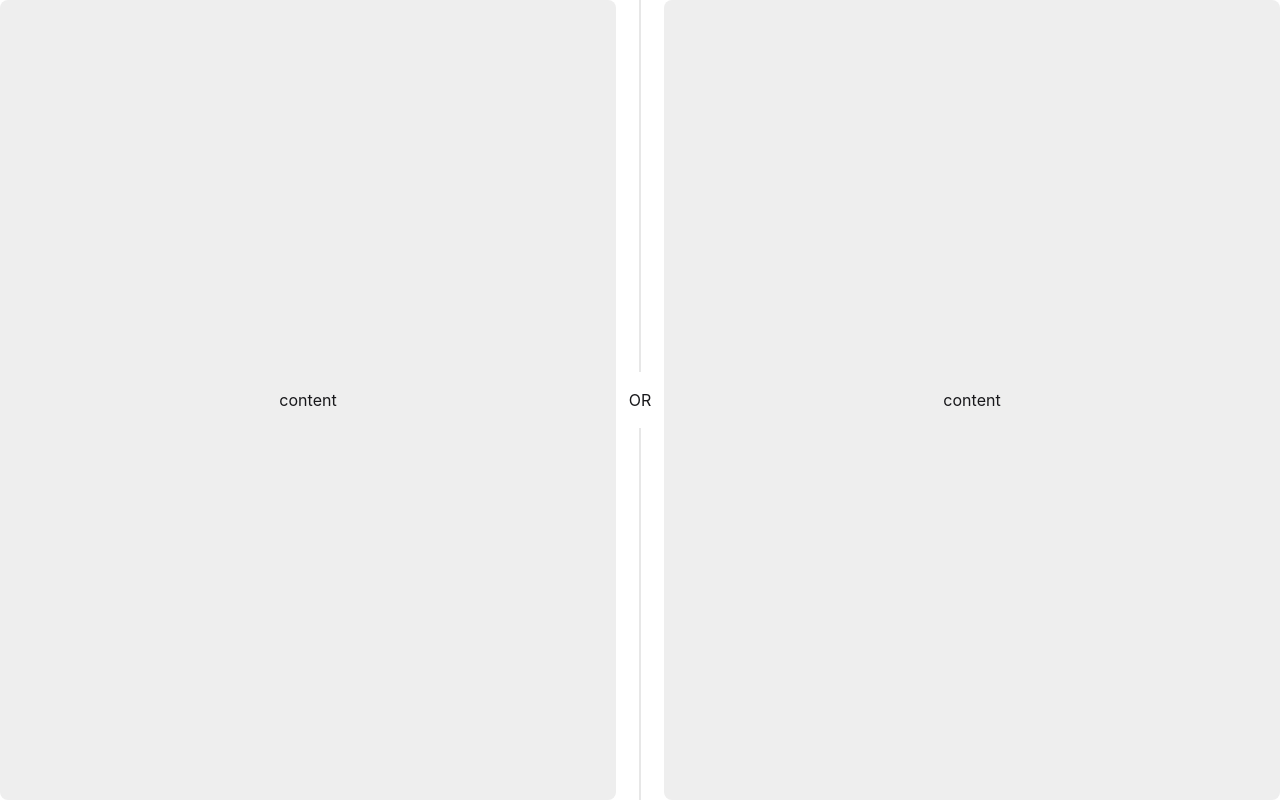
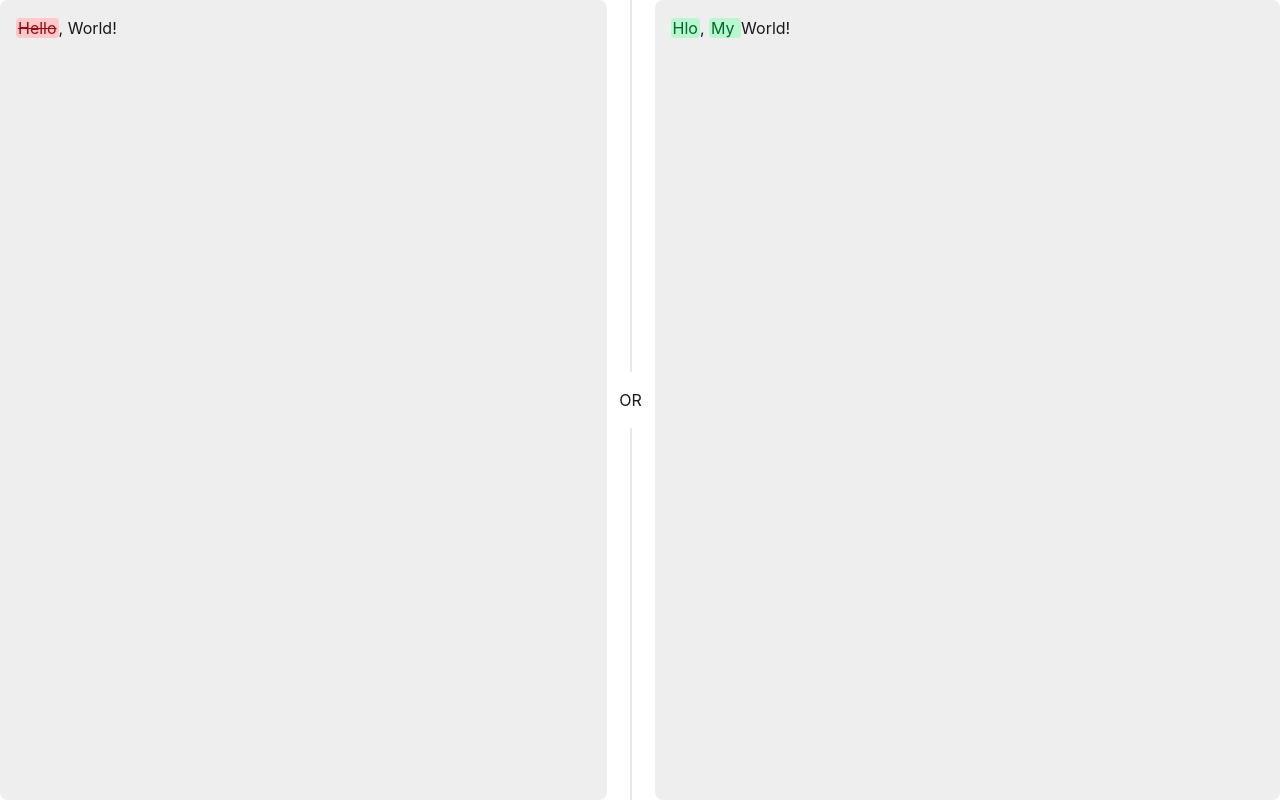
Before and after one commit to longlian-online/longlian-check-frontend, a SvelteKit app: page / in a window 1280 px wide. Built offline with nearby package versions, Linux system fonts and the light colour scheme.

Commit message:
feat: diff 实现

```diff
--- a/package.json
+++ b/package.json
@@ -28,6 +28,7 @@
 		"vite": "^8.0.7"
 	},
 	"dependencies": {
-		"daisyui": "^5.5.20"
+		"daisyui": "^5.5.20",
+		"diff": "^9.0.0"
 	}
 }
--- a/src/components/TextArea.svelte
+++ /dev/null
@@ -1,6 +0,0 @@
-<script lang="ts">
-    let { children } = $props()
-</script>
-<div class="card bg-base-300 rounded-box grid grow place-items-center">
-    {@render children()}
-</div>
--- a/src/lib/index.ts
+++ b/src/lib/index.ts
@@ -1 +1,6 @@
 // place files you want to import through the `$lib` alias in this folder.
+
+const raw_text = 'Hello, World!'
+const check_text = 'Hlo, My World!'
+
+export { raw_text, check_text }
--- a/src/routes/+page.svelte
+++ b/src/routes/+page.svelte
@@ -1,10 +1,32 @@
 <script lang="ts">
 	import '../app.css';
-	import TextArea from '../components/TextArea.svelte';
+	import { raw_text, check_text } from '$lib';
+	import { diffChars, diffWords } from 'diff';
+
+	type Change = { value: string; added?: boolean; removed?: boolean };
+
+	const diffResult: Change[] = diffWords(raw_text, check_text);
+	console.log(diffResult);
 </script>
 
 <div class="flex h-screen w-full">
-	<TextArea>content</TextArea>
+	<div class="bg-base-300 rounded-box grow place-items-start p-4">
+		{#each diffResult as part}
+			{#if part.removed}
+				<span class="bg-red-200 text-red-800 line-through rounded px-0.5">{part.value}</span>
+			{:else if !part.added}
+				<span>{part.value}</span>
+			{/if}
+		{/each}
+	</div>
 	<div class="divider divider-horizontal">OR</div>
-	<TextArea>content</TextArea>
+	<div class="bg-base-300 rounded-box grow place-items-start p-4 overflow-auto">
+		{#each diffResult as part}
+			{#if part.added}
+				<span class="bg-green-200 text-green-800 rounded px-0.5">{part.value}</span>
+			{:else if !part.removed}
+				<span>{part.value}</span>
+			{/if}
+		{/each}
+	</div>
 </div>
```
Also changed, not shown: 1 other file (tests, documents, lock files or other folders).
